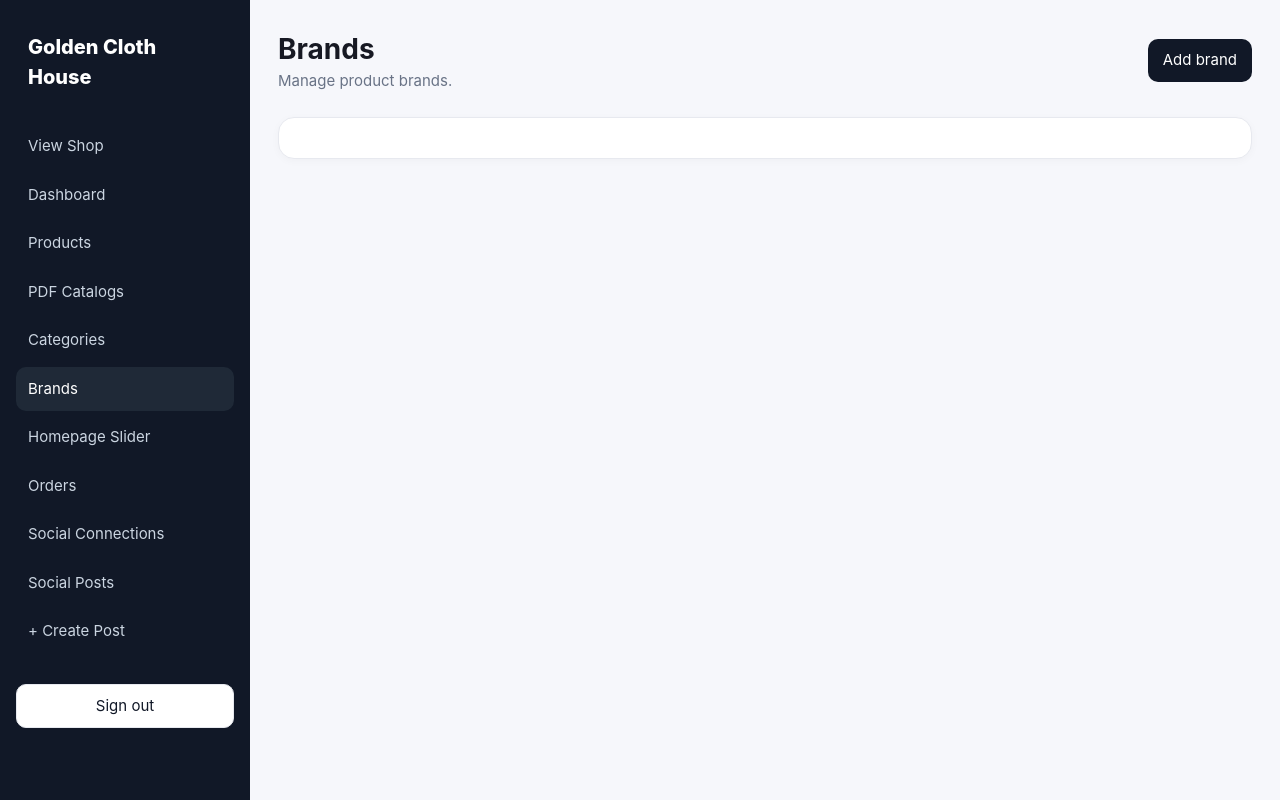
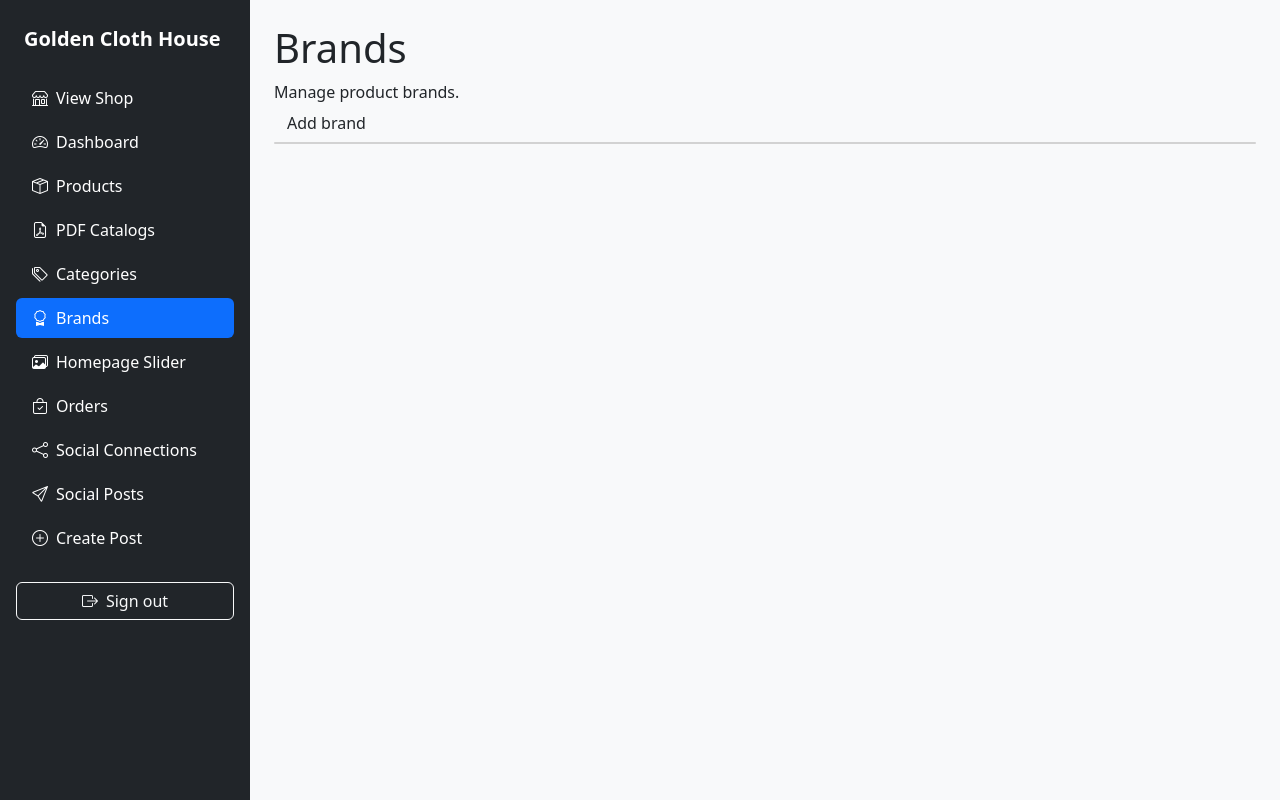
Before and after one commit to Ahmed4726/golden-cloth-house, a Laravel app: page /admin/brands in a window 1280 px wide. Run offline with Laravel 12, Linux system fonts and the light colour scheme; a user stored in the database is signed in; data comes from the database, SQL or seed files in the repository; data that the repository does not hold is empty.

Commit message:
Refactor admin layout to Bootstrap only

```diff
--- a/resources/views/layouts/app.blade.php
+++ b/resources/views/layouts/app.blade.php
@@ -4,80 +4,100 @@
     <meta charset="utf-8">
     <meta name="viewport" content="width=device-width, initial-scale=1">
     <title>{{ $title ?? 'Golden Cloth House' }}</title>
-    <style>
-        :root { --bg:#f6f7fb; --card:#fff; --ink:#171923; --muted:#697386; --line:#e7e9ef; }
-        * { box-sizing:border-box; }
-        body { margin:0; background:var(--bg); color:var(--ink); font:15px/1.5 Inter,ui-sans-serif,system-ui,sans-serif; }
-        a { text-decoration:none; color:inherit; }
-        button,input,textarea,select { font:inherit; }
-        .shell { display:flex; min-height:100vh; }
-        .side { width:250px; background:#111827; color:#fff; padding:24px 16px; position:fixed; inset:0 auto 0 0; overflow-y:auto; }
-        .brand { font-size:20px; font-weight:800; padding:8px 12px 28px; }
-        .nav a { display:block; padding:11px 12px; border-radius:10px; color:#cbd5e1; margin:4px 0; }
-        .nav a:hover,.nav a.active { background:#1f2937; color:#fff; }
-        .main { margin-left:250px; width:calc(100% - 250px); padding:28px; max-width:1500px; }
-        .top { display:flex; justify-content:space-between; align-items:center; margin-bottom:24px; gap:15px; }
-        .top h1 { margin:0; font-size:28px; }
-        .muted { color:var(--muted); }
-        .grid { display:grid; grid-template-columns:repeat(4,1fr); gap:16px; }
-        .card { background:var(--card); border:1px solid var(--line); border-radius:16px; padding:20px; box-shadow:0 2px 8px #11182708; }
-        .stat { font-size:30px; font-weight:800; margin-top:5px; }
-        .btn { border:0; border-radius:10px; padding:10px 15px; background:#111827; color:#fff; cursor:pointer; display:inline-block; }
-        .btn.secondary { background:#fff; color:#111827; border:1px solid var(--line); }
-        .btn.danger { background:#dc2626; }
-        .btn:focus-visible,input:focus-visible,select:focus-visible,textarea:focus-visible { outline:3px solid #93c5fd; outline-offset:2px; }
-        .row { display:flex; gap:10px; align-items:center; }
-        .table { width:100%; border-collapse:collapse; }
-        .table th,.table td { text-align:left; padding:13px 10px; border-bottom:1px solid var(--line); vertical-align:top; }
-        .badge { display:inline-flex; padding:4px 9px; border-radius:999px; background:#eef2ff; color:#4338ca; font-size:12px; font-weight:700; }
-        .badge.ok { background:#ecfdf5; color:#047857; }
-        .badge.bad { background:#fef2f2; color:#b91c1c; }
-        .form { max-width:900px; }
-        .field { margin-bottom:16px; }
-        .field label { display:block; font-weight:700; margin-bottom:6px; }
-        .field input,.field textarea,.field select { width:100%; padding:11px 12px; border:1px solid #d7dae2; border-radius:10px; background:#fff; }
-        .field textarea { min-height:130px; }
-        .checkgrid { display:grid; grid-template-columns:repeat(2,1fr); gap:10px; }
-        .check { border:1px solid var(--line); padding:12px; border-radius:10px; }
-        .flash,.error { padding:12px 14px; border-radius:10px; margin-bottom:18px; }
-        .flash { background:#ecfdf5; color:#065f46; }
-        .error { background:#fef2f2; color:#991b1b; }
-        code { background:#f3f4f6; padding:2px 5px; border-radius:4px; }
-        @media(max-width:1000px){ .side{width:210px}.main{margin-left:210px;width:calc(100% - 210px);padding:18px}.grid{grid-template-columns:repeat(2,1fr)} }
-        @media(max-width:700px){ .side{position:static;width:100%;height:auto}.shell{display:block}.main{margin-left:0;width:100%;padding:15px}.grid,.checkgrid{grid-template-columns:1fr}.top{align-items:flex-start;flex-direction:column}.row{flex-wrap:wrap}.table{display:block;overflow-x:auto;white-space:nowrap} }
-    </style>
+    <link href="https://cdn.jsdelivr.net/npm/bootstrap@5.3.8/dist/css/bootstrap.min.css" rel="stylesheet">
+    <link href="https://cdn.jsdelivr.net/npm/bootstrap-icons@1.11.3/font/bootstrap-icons.min.css" rel="stylesheet">
 </head>
-<body>
-    <div class="shell">
-        <aside class="side">
-            <div class="brand">Golden Cloth House</div>
-            <nav class="nav">
-                <a href="{{ route('home') }}">View Shop</a>
-                <a class="{{ request()->routeIs('dashboard') ? 'active' : '' }}" href="{{ route('dashboard') }}">Dashboard</a>
-                <a class="{{ request()->routeIs('products.*') ? 'active' : '' }}" href="{{ route('products.index') }}">Products</a>
-                <a class="{{ request()->routeIs('catalog-imports.*') ? 'active' : '' }}" href="{{ route('catalog-imports.index') }}">PDF Catalogs</a>
-                <a class="{{ request()->routeIs('categories.*') ? 'active' : '' }}" href="{{ route('categories.index') }}">Categories</a>
-                <a class="{{ request()->routeIs('brands.*') ? 'active' : '' }}" href="{{ route('brands.index') }}">Brands</a>
-                <a class="{{ request()->routeIs('slides.*') ? 'active' : '' }}" href="{{ route('slides.index') }}">Homepage Slider</a>
-                <a class="{{ request()->routeIs('orders.*') ? 'active' : '' }}" href="{{ route('orders.index') }}">Orders</a>
-                <a class="{{ request()->routeIs('connections.*') ? 'active' : '' }}" href="{{ route('connections.index') }}">Social Connections</a>
-                <a class="{{ request()->routeIs('posts.*') ? 'active' : '' }}" href="{{ route('posts.index') }}">Social Posts</a>
-                <a href="{{ route('posts.create') }}">+ Create Post</a>
+<body class="bg-light">
+    <nav class="navbar navbar-dark bg-dark d-lg-none sticky-top">
+        <div class="container-fluid">
+            <a class="navbar-brand fw-bold" href="{{ route('dashboard') }}">Golden Cloth House</a>
+            <button class="navbar-toggler border-0" type="button" data-bs-toggle="offcanvas" data-bs-target="#adminMenu" aria-controls="adminMenu" aria-label="Open admin menu">
+                <span class="navbar-toggler-icon"></span>
+            </button>
+        </div>
     </nav>
-            <form method="POST" action="{{ route('logout') }}" style="margin-top:30px;">
+
+    <div class="d-flex min-vh-100">
+        <aside class="offcanvas-lg offcanvas-start text-bg-dark flex-shrink-0" tabindex="-1" id="adminMenu" aria-labelledby="adminMenuLabel" style="width: 250px;">
+            <div class="offcanvas-header d-lg-none border-bottom border-secondary">
+                <h5 class="offcanvas-title fw-bold" id="adminMenuLabel">Golden Cloth House</h5>
+                <button type="button" class="btn-close btn-close-white" data-bs-dismiss="offcanvas" data-bs-target="#adminMenu" aria-label="Close"></button>
+            </div>
+
+            <div class="offcanvas-body d-flex flex-column p-3 p-lg-3">
+                <div class="fs-5 fw-bold px-2 py-2 mb-3 d-none d-lg-block">Golden Cloth House</div>
+
+                <nav class="nav nav-pills flex-column gap-1">
+                    <a class="nav-link text-white {{ request()->routeIs('home') ? 'active' : '' }}" href="{{ route('home') }}">
+                        <i class="bi bi-shop me-2"></i>View Shop
+                    </a>
+                    <a class="nav-link text-white {{ request()->routeIs('dashboard') ? 'active' : '' }}" href="{{ route('dashboard') }}">
+                        <i class="bi bi-speedometer2 me-2"></i>Dashboard
+                    </a>
+                    <a class="nav-link text-white {{ request()->routeIs('products.*') ? 'active' : '' }}" href="{{ route('products.index') }}">
+                        <i class="bi bi-box-seam me-2"></i>Products
+                    </a>
+                    <a class="nav-link text-white {{ request()->routeIs('catalog-imports.*') ? 'active' : '' }}" href="{{ route('catalog-imports.index') }}">
+                        <i class="bi bi-file-earmark-pdf me-2"></i>PDF Catalogs
+                    </a>
+                    <a class="nav-link text-white {{ request()->routeIs('categories.*') ? 'active' : '' }}" href="{{ route('categories.index') }}">
+                        <i class="bi bi-tags me-2"></i>Categories
+                    </a>
+                    <a class="nav-link text-white {{ request()->routeIs('brands.*') ? 'active' : '' }}" href="{{ route('brands.index') }}">
+                        <i class="bi bi-award me-2"></i>Brands
+                    </a>
+                    <a class="nav-link text-white {{ request()->routeIs('slides.*') ? 'active' : '' }}" href="{{ route('slides.index') }}">
+                        <i class="bi bi-images me-2"></i>Homepage Slider
+                    </a>
+                    <a class="nav-link text-white {{ request()->routeIs('orders.*') ? 'active' : '' }}" href="{{ route('orders.index') }}">
+                        <i class="bi bi-bag-check me-2"></i>Orders
+                    </a>
+                    <a class="nav-link text-white {{ request()->routeIs('connections.*') ? 'active' : '' }}" href="{{ route('connections.index') }}">
+                        <i class="bi bi-share me-2"></i>Social Connections
+                    </a>
+                    <a class="nav-link text-white {{ request()->routeIs('posts.*') ? 'active' : '' }}" href="{{ route('posts.index') }}">
+                        <i class="bi bi-send me-2"></i>Social Posts
+                    </a>
+                    <a class="nav-link text-white {{ request()->routeIs('posts.create') ? 'active' : '' }}" href="{{ route('posts.create') }}">
+                        <i class="bi bi-plus-circle me-2"></i>Create Post
+                    </a>
+                </nav>
+
+                <div class="mt-auto pt-4">
+                    <form method="POST" action="{{ route('logout') }}">
                         @csrf
-                <button type="submit" class="btn secondary" style="width:100%;">Sign out</button>
+                        <button type="submit" class="btn btn-outline-light w-100">
+                            <i class="bi bi-box-arrow-right me-2"></i>Sign out
+                        </button>
                     </form>
+                </div>
+            </div>
         </aside>
-        <main class="main">
-            @if (session('success')) <div class="flash">{{ session('success') }}</div> @endif
+
+        <main class="flex-grow-1 min-w-0">
+            <div class="container-fluid px-3 px-md-4 py-4">
+                @if (session('success'))
+                    <div class="alert alert-success alert-dismissible fade show" role="alert">
+                        {{ session('success') }}
+                        <button type="button" class="btn-close" data-bs-dismiss="alert" aria-label="Close"></button>
+                    </div>
+                @endif
+
                 @if ($errors->any())
-                <div class="error">@foreach ($errors->all() as $error)<div>{{ $error }}</div>@endforeach</div>
+                    <div class="alert alert-danger alert-dismissible fade show" role="alert">
+                        @foreach ($errors->all() as $error)
+                            <div>{{ $error }}</div>
+                        @endforeach
+                        <button type="button" class="btn-close" data-bs-dismiss="alert" aria-label="Close"></button>
+                    </div>
                 @endif
+
                 @yield('content')
+            </div>
         </main>
     </div>
 
+    <script src="https://cdn.jsdelivr.net/npm/bootstrap@5.3.8/dist/js/bootstrap.bundle.min.js"></script>
     @stack('scripts')
 </body>
 </html>
```
Lines whose indentation alone changed are shown as unchanged.
